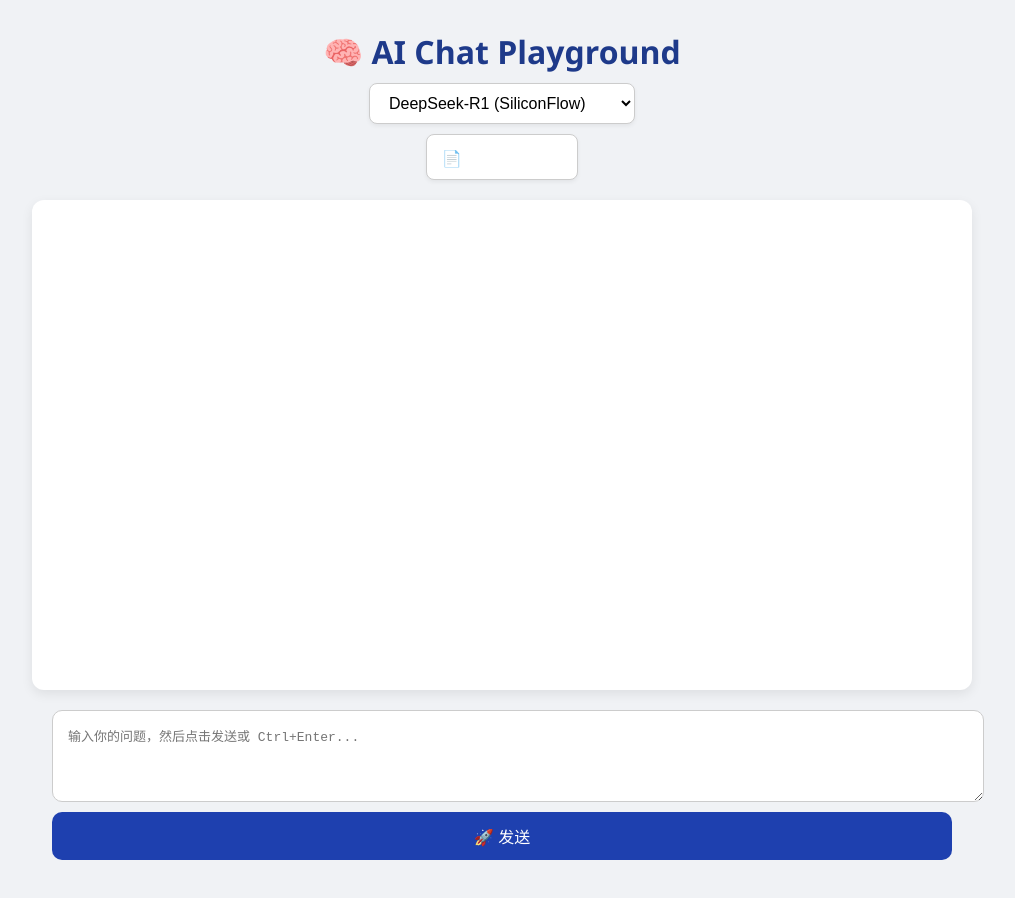
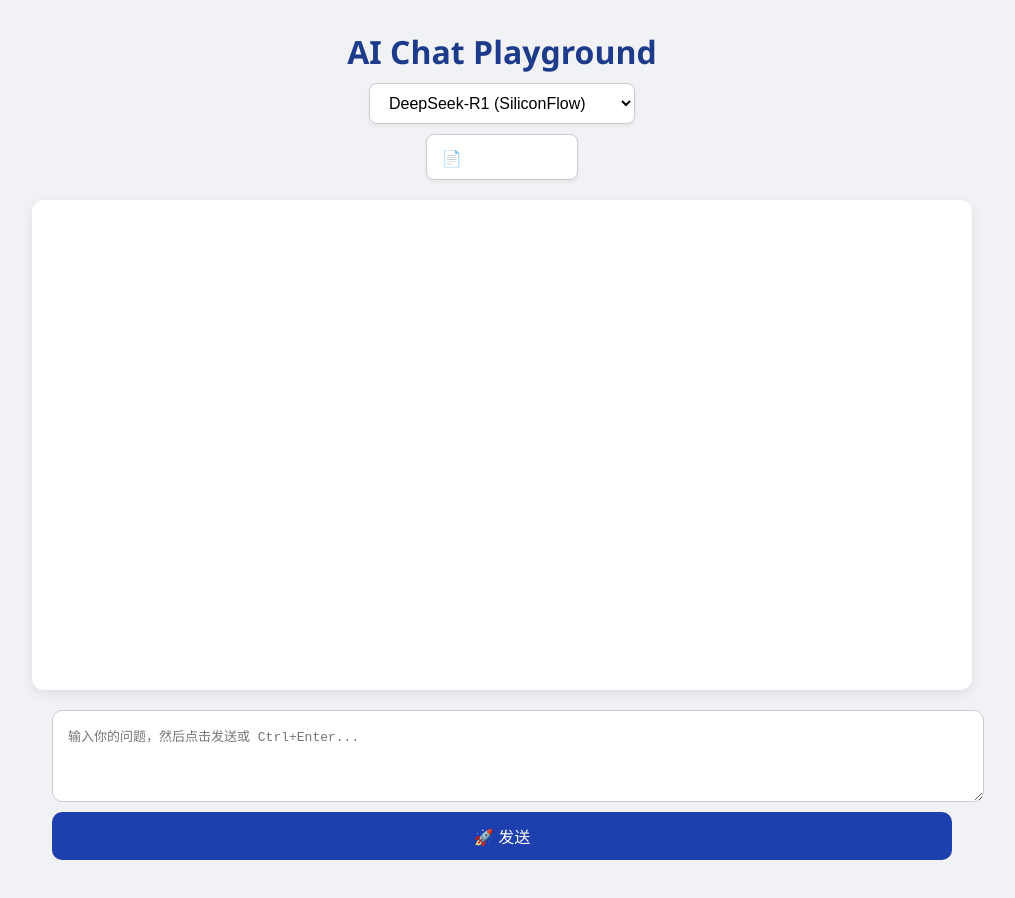
Before and after one commit to Easonoi/Easonoi.github.io, a plain HTML site: page test2.html in a window 1280 px wide. Shown: the whole page, without its empty margins (138-1153 px from the left). Drawn offline with nearby package versions, Linux system fonts and the light colour scheme.

Commit message:
Update test2.html

```diff
--- a/test2.html
+++ b/test2.html
@@ -2,7 +2,7 @@
 <html lang="zh-CN">
 <head>
   <meta charset="UTF-8">
-  <title>流式输出 AI 对话</title>
+  <title>AI 对话</title>
   <script src="https://cdn.jsdelivr.net/npm/marked/marked.min.js"></script>
   <style>
     body {
@@ -116,7 +116,7 @@
   </style>
 </head>
 <body>
-  <h1>🧠 AI Chat Playground</h1>
+  <h1>AI Chat Playground</h1>
 
   <select id="modelSelector">
     <option value="siliconflow|Pro/deepseek-ai/DeepSeek-R1">DeepSeek-R1 (SiliconFlow)</option>
```
